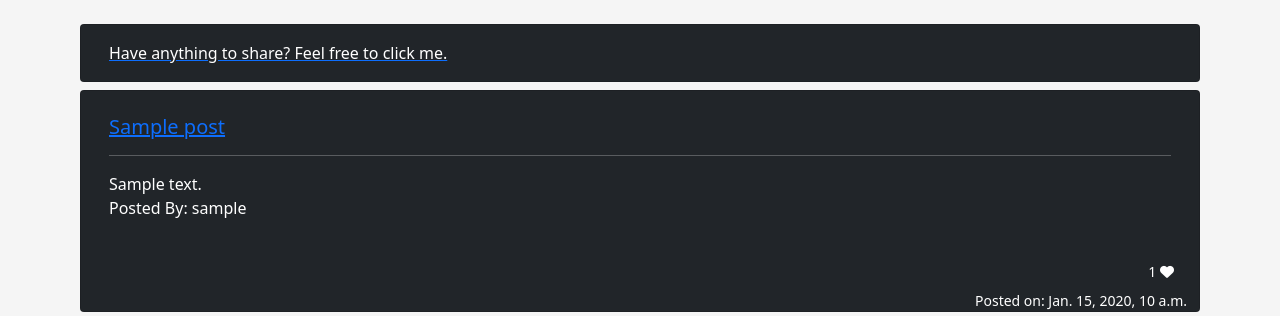
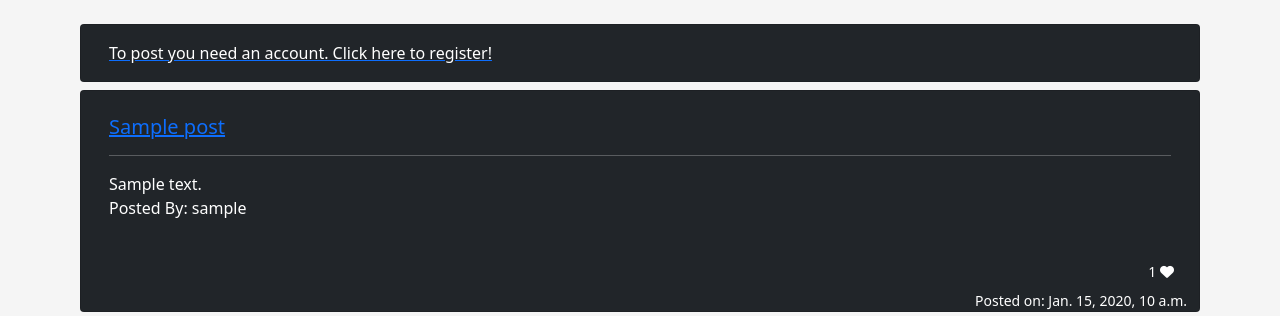
Before and after one commit to Code-Institute-Submissions/Knasten-forum_JanResub, a Django app: a page that uses templates/postlist.html in a window 1280 px wide. Shown: the part 56-372 px from the top of the page. Run offline with Django 3.2, Linux system fonts and the light colour scheme; tables that the repository leaves empty hold one stand-in row (values such as "Sample post"); some libraries are stand-ins or nearby versions.

Commit message:
fix add_post auth, comment redirect and add some auth to html

```diff
--- a/forum/views.py
+++ b/forum/views.py
@@ -1,5 +1,6 @@
 from django.shortcuts import render, get_object_or_404
 from django.views.generic import View, CreateView, ListView, UpdateView
+from django.contrib.auth.mixins import LoginRequiredMixin
 from django.http import HttpResponseRedirect
 from .forms import AddPost, CommentForm
 from .models import Game, Post, Comment
@@ -62,7 +63,7 @@ class PostView(View):
         )
 
 
-class Add_Post(CreateView):
+class Add_Post(LoginRequiredMixin, CreateView):
     model = Post
     form_class = AddPost
     template_name = 'add-post.html'
@@ -80,4 +81,5 @@ class Add_Comment(CreateView):
         form.instance.post_id = self.kwargs['id']
         return super().form_valid(form)
 
-    success_url = reverse_lazy('home')
+    def get_success_url(self):
+        return reverse('postview', kwargs={'id': self.object.post_id})
--- a/templates/postlist.html
+++ b/templates/postlist.html
@@ -7,9 +7,15 @@
   <div class="row align-items-start">
     <div class="card mb-2 bg-dark text-white">
       <div class="card-body p-2 p-sm-3">
+        {% if user.is_authenticated %}
         <a class="stretched-link" href="{% url 'add-post' %}">
           <p class="mb-1 d-inline text-white">Have anything to share? Feel free to click me.</p>
         </a>
+        {% else %}
+        <a class="stretched-link" href="{% url 'account_signup' %}">
+          <p class="mb-1 d-inline text-white">To post you need an account. Click here to register!</p>
+        </a>
+        {% endif %}
       </div>
     </div>
     {% for post in posts %}
--- a/templates/postview.html
+++ b/templates/postview.html
@@ -35,7 +35,7 @@
             <p>Comment By: {{ comment.author }}</p>
         </div>
         <div class="d-flex justify-content-end">
-            <small>Posted on: {{ post.created_on }}</small>
+            <small>Commented on: {{ comment.created_on }}</small>
         </div>
     </div>
     {% endfor %}
```
